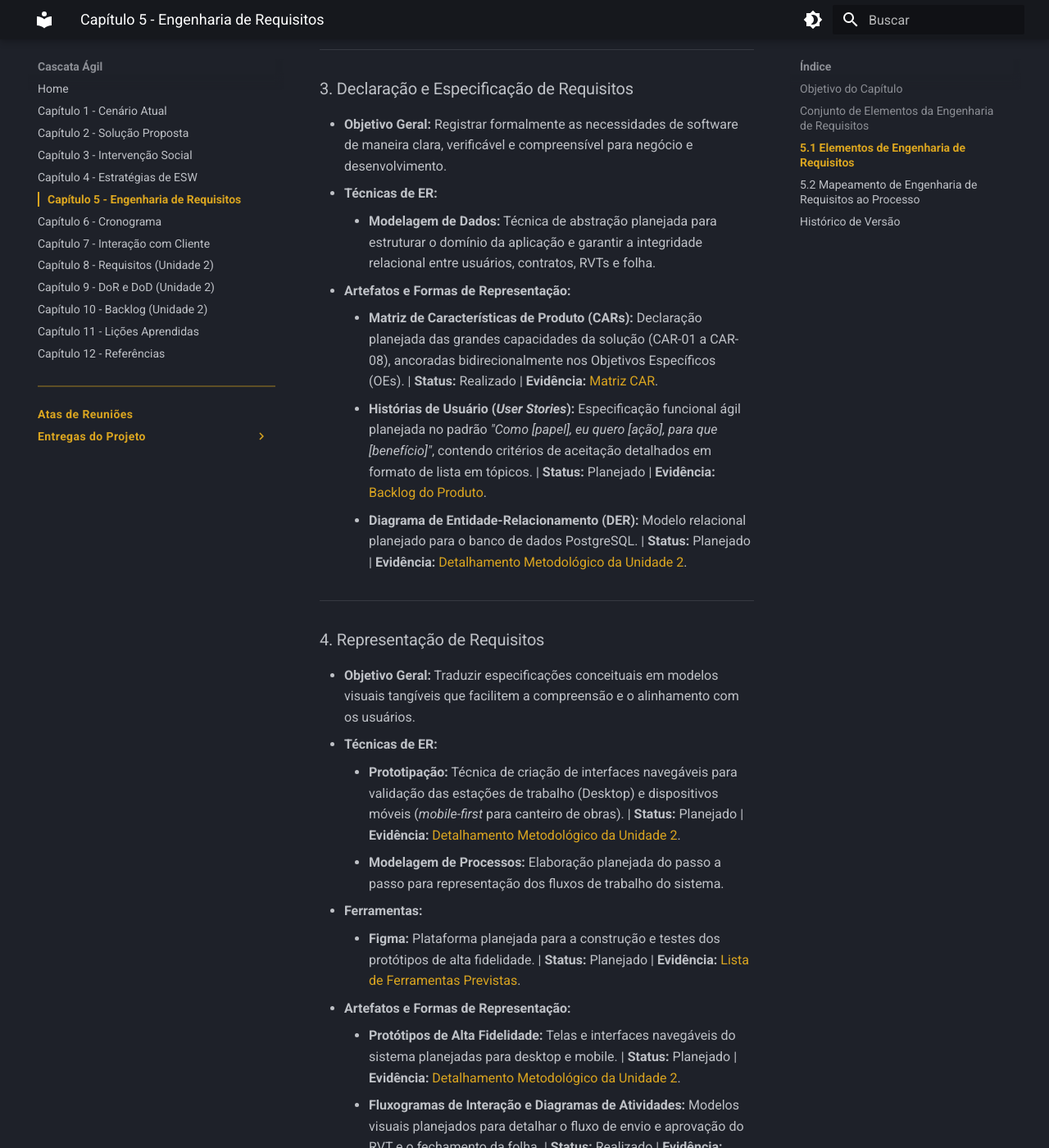
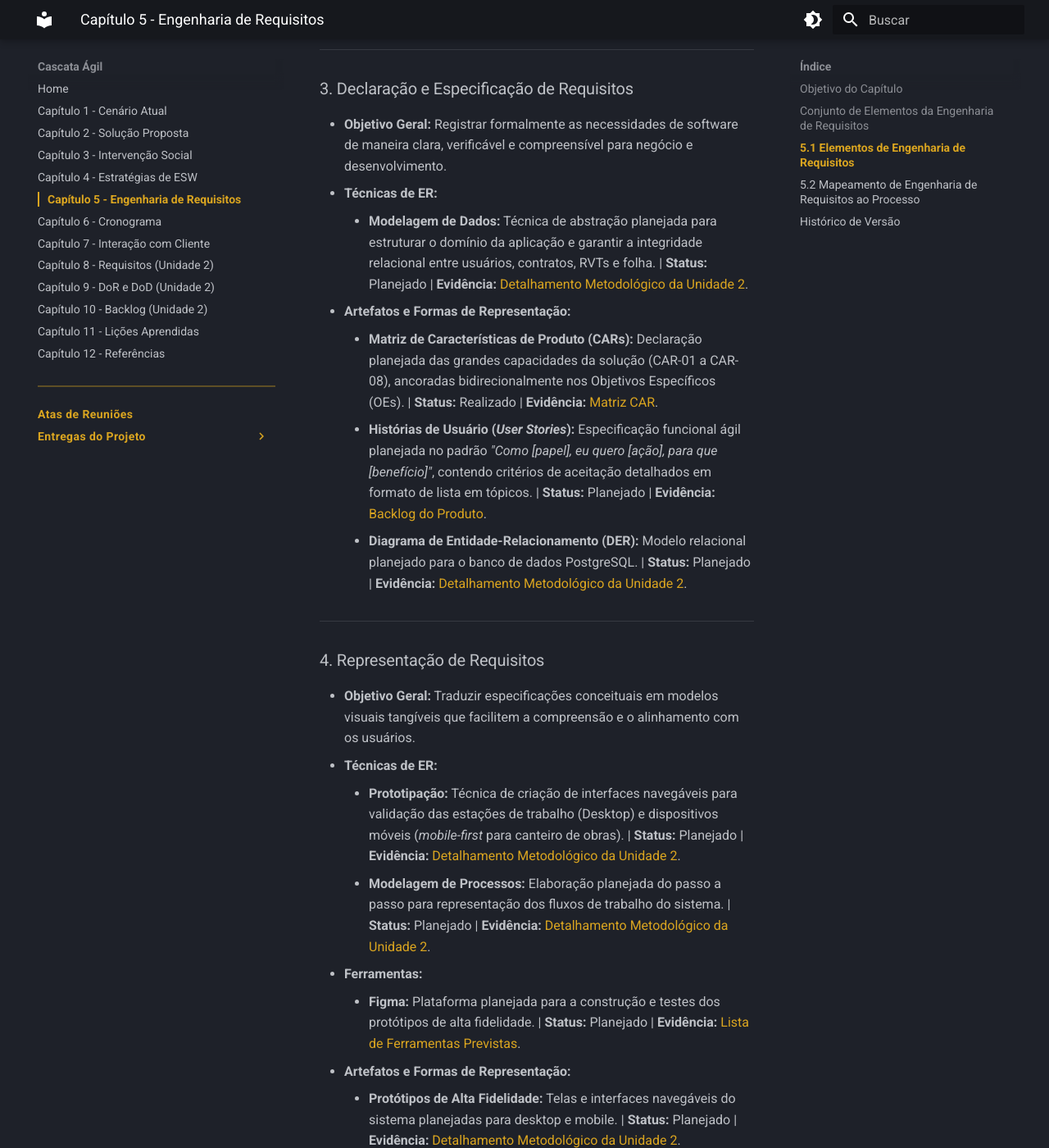
Before and after one commit to mdsreq-fga-unb/REQ-2026.2-T01-DUOC-Finance, an MkDocs documentation site: the page built from docs/engenharia-requisitos/index.md, in a window 1280 px wide and 1400 px high, scrolled down 3048 px. Shown: the whole window at 82% size. Built offline with MkDocs 1.6.1 and Material for MkDocs 9.7.7, drawn with Linux system fonts in a browser that asks for light colours; some of the changed text lies outside the part shown.

Commit message:
docs(er): adiciona status e evidências faltantes na secao 5.1

```diff
--- a/docs/engenharia-requisitos/index.md
+++ b/docs/engenharia-requisitos/index.md
@@ -52,7 +52,7 @@ Nesta seção é formalizada a vinculação entre as seis atividades clássicas
 ### 3. Declaração e Especificação de Requisitos
 * **Objetivo Geral:** Registrar formalmente as necessidades de software de maneira clara, verificável e compreensível para negócio e desenvolvimento.
 *   **Técnicas de ER:**
-    *   **Modelagem de Dados:** Técnica de abstração planejada para estruturar o domínio da aplicação e garantir a integridade relacional entre usuários, contratos, RVTs e folha.
+    *   **Modelagem de Dados:** Técnica de abstração planejada para estruturar o domínio da aplicação e garantir a integridade relacional entre usuários, contratos, RVTs e folha. | **Status:** Planejado | **Evidência:** [Detalhamento Metodológico da Unidade 2](../cronograma/index.md#detalhamento-metodologico-por-marco-avaliativo).
 *   **Artefatos e Formas de Representação:**
     *   **Matriz de Características de Produto (CARs):** Declaração planejada das grandes capacidades da solução (CAR-01 a CAR-08), ancoradas bidirecionalmente nos Objetivos Específicos (OEs). | **Status:** Realizado | **Evidência:** [Matriz CAR](../visao-produto/capitulo-2/index.md#23-caracteristicas-do-produto-car).
     *   **Histórias de Usuário (*User Stories*):** Especificação funcional ágil planejada no padrão *"Como [papel], eu quero [ação], para que [benefício]"*, contendo critérios de aceitação detalhados em formato de lista em tópicos. | **Status:** Planejado | **Evidência:** [Backlog do Produto](../backlog/index.md).
@@ -64,7 +64,7 @@ Nesta seção é formalizada a vinculação entre as seis atividades clássicas
 * **Objetivo Geral:** Traduzir especificações conceituais em modelos visuais tangíveis que facilitem a compreensão e o alinhamento com os usuários.
 *   **Técnicas de ER:**
     *   **Prototipação:** Técnica de criação de interfaces navegáveis para validação das estações de trabalho (Desktop) e dispositivos móveis (*mobile-first* para canteiro de obras). | **Status:** Planejado | **Evidência:** [Detalhamento Metodológico da Unidade 2](../cronograma/index.md#detalhamento-metodologico-por-marco-avaliativo).
-    *   **Modelagem de Processos:** Elaboração planejada do passo a passo para representação dos fluxos de trabalho do sistema.
+    *   **Modelagem de Processos:** Elaboração planejada do passo a passo para representação dos fluxos de trabalho do sistema. | **Status:** Planejado | **Evidência:** [Detalhamento Metodológico da Unidade 2](../cronograma/index.md#detalhamento-metodologico-por-marco-avaliativo).
 *   **Ferramentas:**
     *   **Figma:** Plataforma planejada para a construção e testes dos protótipos de alta fidelidade. | **Status:** Planejado | **Evidência:** [Lista de Ferramentas Previstas](../visao-produto/capitulo-2/index.md#24-tecnologias-a-serem-utilizadas-e-arquitetura).
 *   **Artefatos e Formas de Representação:**
```
Also changed, not shown: other parts of docs/engenharia-requisitos/index.md (+2 -2 lines).
